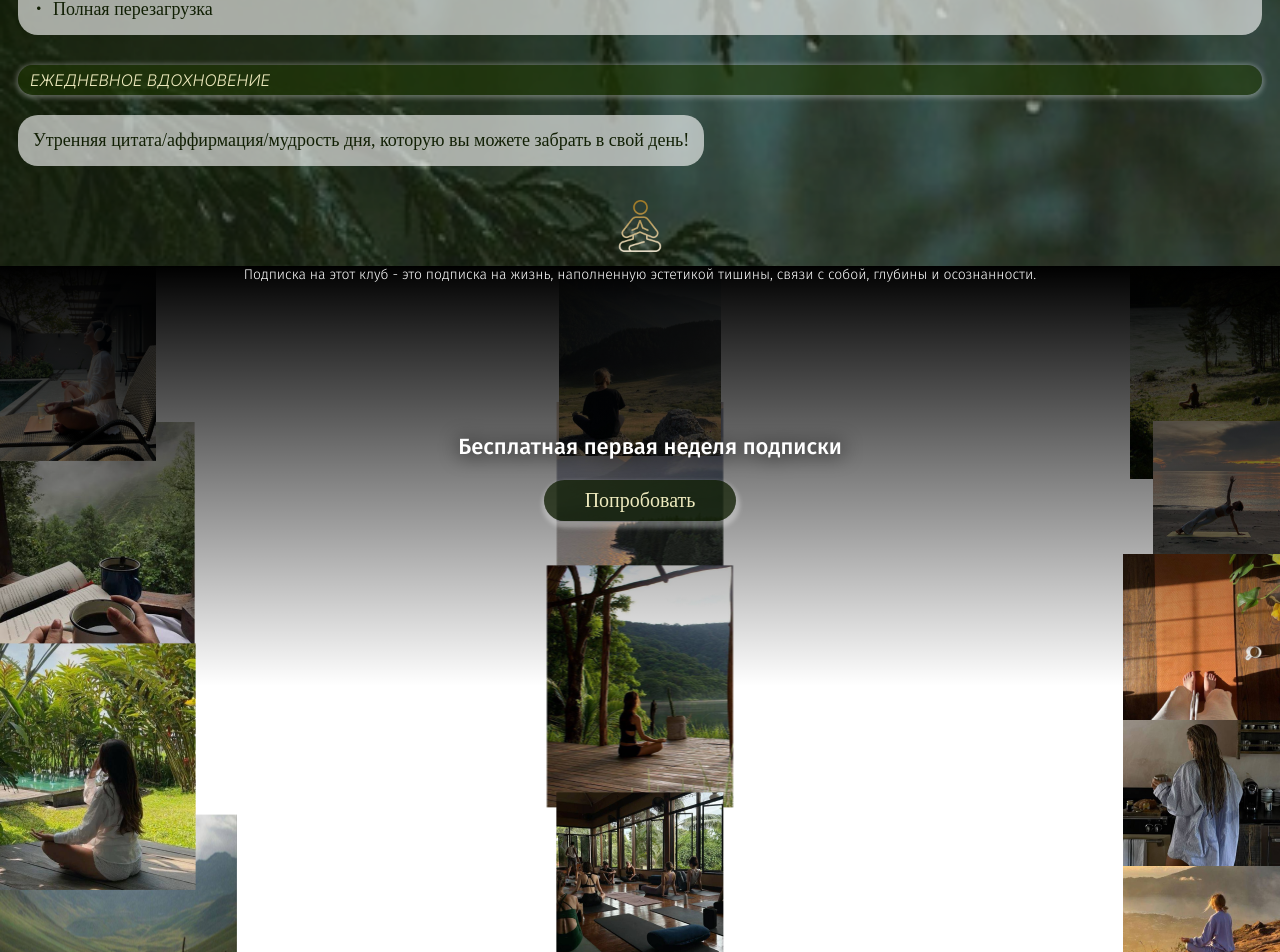
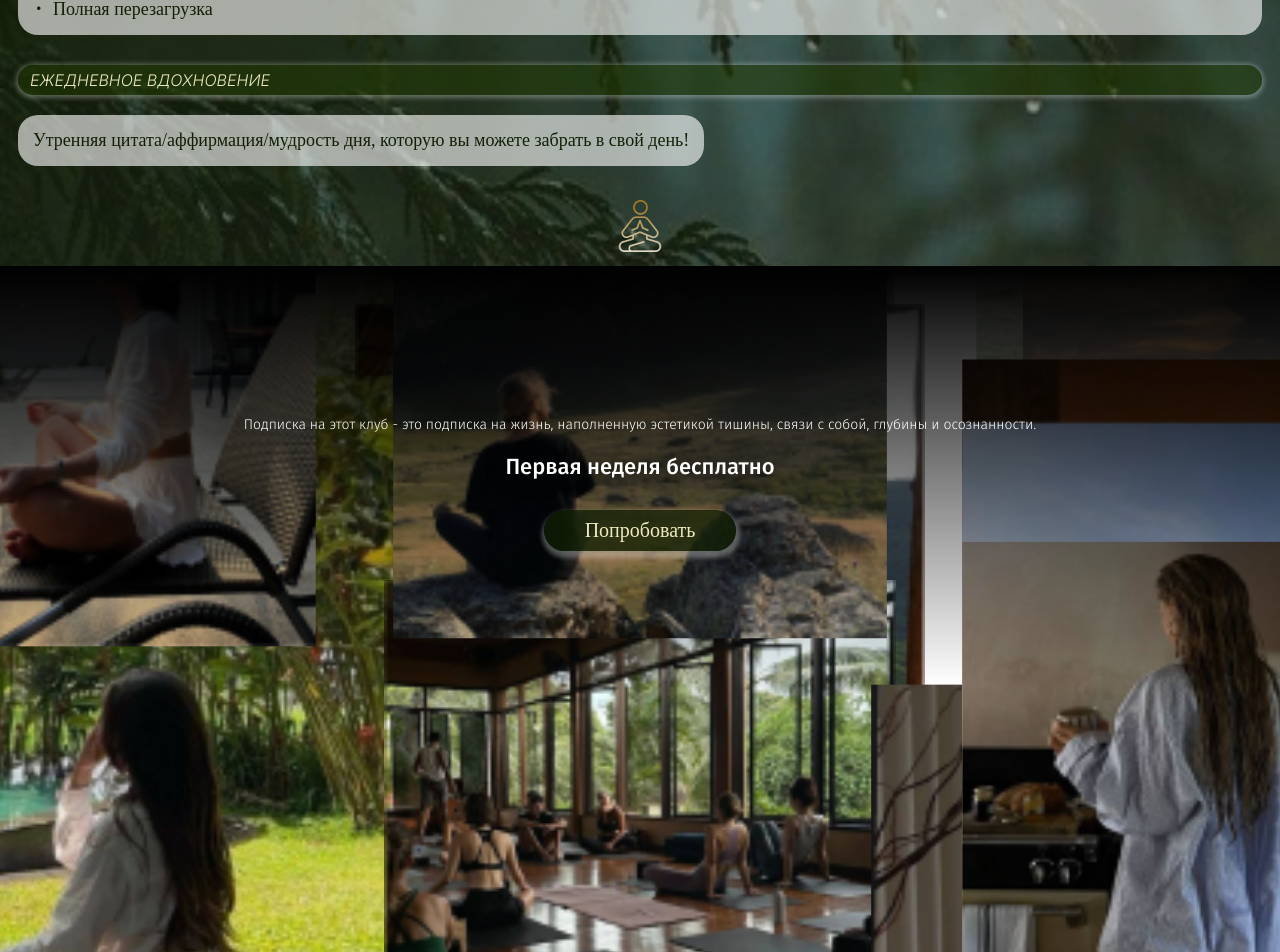
Before and after one commit to AbShamilDev/tishina, a React (Create React App) app: page / in a window 1280 px wide. Shown: the part 2133-3085 px from the top of the page. Built offline with nearby package versions, Linux system fonts and the light colour scheme; a web font is replaced by a local one.

Commit message:
Максимально последняя косметика

```diff
--- a/src/components/TryItBackground/TryItBackground.tsx
+++ b/src/components/TryItBackground/TryItBackground.tsx
@@ -1,4 +1,4 @@
-import { useEffect, useState } from "react";
+import { useEffect, useRef, useState } from "react";
 import "./TryItBackground.style.scss";
 
 interface TryItBackgndProps {
@@ -7,6 +7,112 @@ interface TryItBackgndProps {
 }
 
 const TryItBackground = ({ scroll, offsetTop }: TryItBackgndProps) => {
+  const scale = window.innerWidth > 420 ? window.innerWidth / 420 : 1;
+  const images = useRef<
+    {
+      id: string;
+      pos: "left" | "middle" | "right";
+      src: string;
+      layer: number;
+    }[]
+  >([
+    {
+      id: "c",
+      pos: "right",
+      src: "collage3.png",
+      layer: 8,
+    },
+    {
+      id: "e",
+      pos: "middle",
+      src: "collage5.png",
+      layer: 8,
+    },
+    {
+      id: "d",
+      pos: "left",
+      src: "collage4.png",
+      layer: 7,
+    },
+    {
+      id: "n",
+      pos: "left",
+      src: "collage14.png",
+      layer: 7,
+    },
+    {
+      id: "o",
+      pos: "middle",
+      src: "collage15.png",
+      layer: 6,
+    },
+    {
+      id: "f",
+      pos: "right",
+      src: "collage6.png",
+      layer: 6,
+    },
+    {
+      id: "g",
+      pos: "middle",
+      src: "collage7.png",
+      layer: 6,
+    },
+    {
+      id: "l",
+      pos: "left",
+      src: "collage12.png",
+      layer: 5,
+    },
+    {
+      id: "i",
+      pos: "left",
+      src: "collage9.png",
+      layer: 4,
+    },
+    {
+      id: "k",
+      pos: "middle",
+      src: "collage11.png",
+      layer: 3,
+    },
+    {
+      id: "p",
+      pos: "right",
+      src: "collage16.png",
+      layer: 2,
+    },
+    {
+      id: "h",
+      pos: "right",
+      src: "collage8.png",
+      layer: 2,
+    },
+    {
+      id: "m",
+      pos: "right",
+      src: "collage13.png",
+      layer: 1,
+    },
+    {
+      id: "b",
+      pos: "middle",
+      src: "collage2.png",
+      layer: 1,
+    },
+    {
+      id: "a",
+      pos: "left",
+      src: "collage1.png",
+      layer: 0,
+    },
+    {
+      id: "j",
+      pos: "right",
+      src: "collage10.png",
+      layer: 0,
+    },
+  ]);
   const [Y, setY] = useState<number>(0);
   const layers = [
     Y * 0.7,
@@ -26,102 +132,18 @@ const TryItBackground = ({ scroll, offsetTop }: TryItBackgndProps) => {
 
   return (
     <div className="try_it_background">
-      <img
-        className="collage_image c  right"
-        src="/images/collage3.png"
-        alt="collage3.png"
-        style={{ transform: `translateY(${layers[8]}px)` }}
-      />
-      <img
-        className="collage_image e middle"
-        src="/images/collage5.png"
-        alt="collage5.png"
-        style={{ transform: `translateY(${layers[8]}px) translateX(-50%)` }}
-      />
-      <img
-        className="collage_image n left"
-        src="/images/collage14.png"
-        alt="collage14.png"
-        style={{ transform: `translateY(${layers[7]}px)` }}
-      />
-      <img
-        className="collage_image d left"
-        src="/images/collage4.png"
-        alt="collage4.png"
-        style={{ transform: `translateY(${layers[7]}px)` }}
-      />
-      <img
-        className="collage_image o middle"
-        src="/images/collage15.png"
-        alt="collage15.png"
-        style={{ transform: `translateY(${layers[6]}px) translateX(-50%)` }}
-      />
-      <img
-        className="collage_image g middle"
-        src="/images/collage7.png"
-        alt="collage7.png"
-        style={{ transform: `translateY(${layers[6]}px) translateX(-50%)` }}
-      />
-      <img
-        className="collage_image f right"
-        src="/images/collage6.png"
-        alt="collage6.png"
-        style={{ transform: `translateY(${layers[6]}px)` }}
-      />
-      <img
-        className="collage_image l left"
-        src="/images/collage12.png"
-        alt="collage12.png"
-        style={{ transform: `translateY(${layers[5]}px)` }}
-      />
-      <img
-        className="collage_image i left"
-        src="/images/collage9.png"
-        alt="collage9.png"
-        style={{ transform: `translateY(${layers[4]}px)` }}
-      />
-      <img
-        className="collage_image k middle"
-        src="/images/collage11.png"
-        alt="collage11.png"
-        style={{ transform: `translateY(${layers[3]}px) translateX(-50%)` }}
-      />
-      <img
-        className="collage_image p right"
-        src="/images/collage16.png"
-        alt="collage16.png"
-        style={{ transform: `translateY(${layers[2]}px)` }}
-      />
-      <img
-        className="collage_image h right"
-        src="/images/collage8.png"
-        alt="collage8.png"
-        style={{ transform: `translateY(${layers[2]}px)` }}
-      />
-      <img
-        className="collage_image m right"
-        src="/images/collage13.png"
-        alt="collage13.png"
-        style={{ transform: `translateY(${layers[1]}px)` }}
-      />
-      <img
-        className="collage_image b middle"
-        src="/images/collage2.png"
-        alt="collage2.png"
-        style={{ transform: `translateY(${layers[1]}px) translateX(-50%)` }}
-      />
-      <img
-        className="collage_image j right"
-        src="/images/collage10.png"
-        alt="collage10.png"
-        style={{ transform: `translateY(${layers[0]}px)` }}
-      />
-      <img
-        className="collage_image a left"
-        src="/images/collage1.png"
-        alt="collage1.png"
-        style={{ transform: `translateY(${layers[0]}px)` }}
-      />
+      {images.current.map((image) => (
+        <img
+          key={image.id}
+          className={`collage_image ${image.id} ${image.pos}`}
+          src={`/images/${image.src}`}
+          style={{
+            transform: `translateY(${layers[image.layer] * scale}px) ${
+              image.pos === "middle" ? "translateX(-50%)" : ""
+            } scale(${scale})`,
+          }}
+        />
+      ))}
     </div>
   );
 };
--- a/src/components/TryItLink/TryItLink.style.scss
+++ b/src/components/TryItLink/TryItLink.style.scss
@@ -1,18 +1,27 @@
 .try_it_container {
-  width: 90%;
+  width: 85%;
   gap: 20px;
   margin-top: 50px;
   opacity: 0;
   animation: 1s ease forwards;
 
   p {
-    margin: 150px 0 0 20px;
     font-family: Fira Sans, serif;
+    font-size: 14px;
+    font-weight: 300;
+    text-align: center;
+    color: white;
+
+    &:first-child {
+      margin-top: 150px;
+    }
+  }
+
+  .free {
     font-size: 22px;
     font-weight: 500;
+    margin-bottom: 10px;
     filter: drop-shadow(1px 1px 10px black);
-    text-align: center;
-    color: white;
   }
 
   a {
--- a/src/components/TryItLink/TryItLink.tsx
+++ b/src/components/TryItLink/TryItLink.tsx
@@ -42,7 +42,12 @@ const TryItLink = memo(() => {
 
   return (
     <div className="try_it_container">
-      <p>Бесплатная первая неделя подписки</p>
+      <p>
+        Подписка на этот клуб - это подписка на жизнь, наполненную эстетикой тишины, связи с собой,
+        глубины и осознанности.
+      </p>
+
+      <p className="free">Первая неделя бесплатно</p>
 
       <a
         onClick={(ev) => {
--- a/src/sections/TryItSection/TryItSection.style.scss
+++ b/src/sections/TryItSection/TryItSection.style.scss
@@ -4,15 +4,6 @@
     display: flex;
     flex-direction: column;
     align-items: center;
-  }
-
-  > p {
-    font-family: Fira Sans, serif;
-    font-size: 14px;
-    font-weight: 300;
-    text-align: center;
-    width: 80%;
-    color: white;
   }
 
   position: relative;
--- a/src/sections/TryItSection/TryItSection.tsx
+++ b/src/sections/TryItSection/TryItSection.tsx
@@ -13,10 +13,6 @@ const TryItSection = forwardRef<HTMLDivElement, TryItSectionProps>(({ active, sc
 
   return (
     <section className={`try_it_wrapper ${active ? "active" : ""}`} ref={ref}>
-      <p>
-        Подписка на этот клуб - это подписка на жизнь, наполненную эстетикой тишины, связи с собой,
-        глубины и осознанности.
-      </p>
       <TryItLink />
       <TryItBackground scroll={scroll} offsetTop={reff.current ? reff.current.offsetTop : 0} />
     </section>
```
